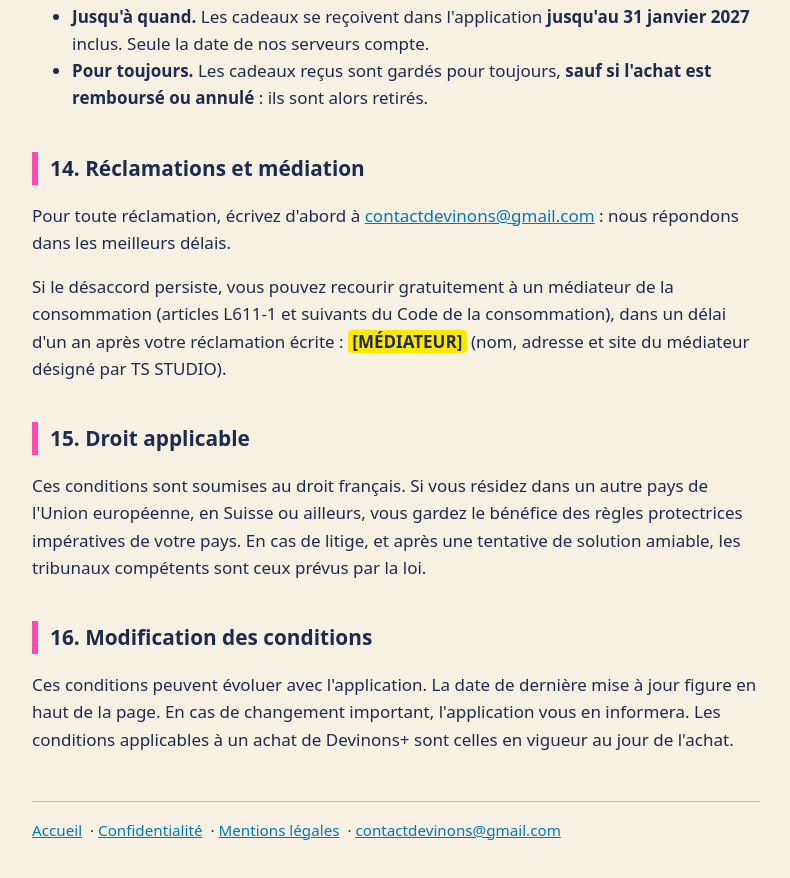
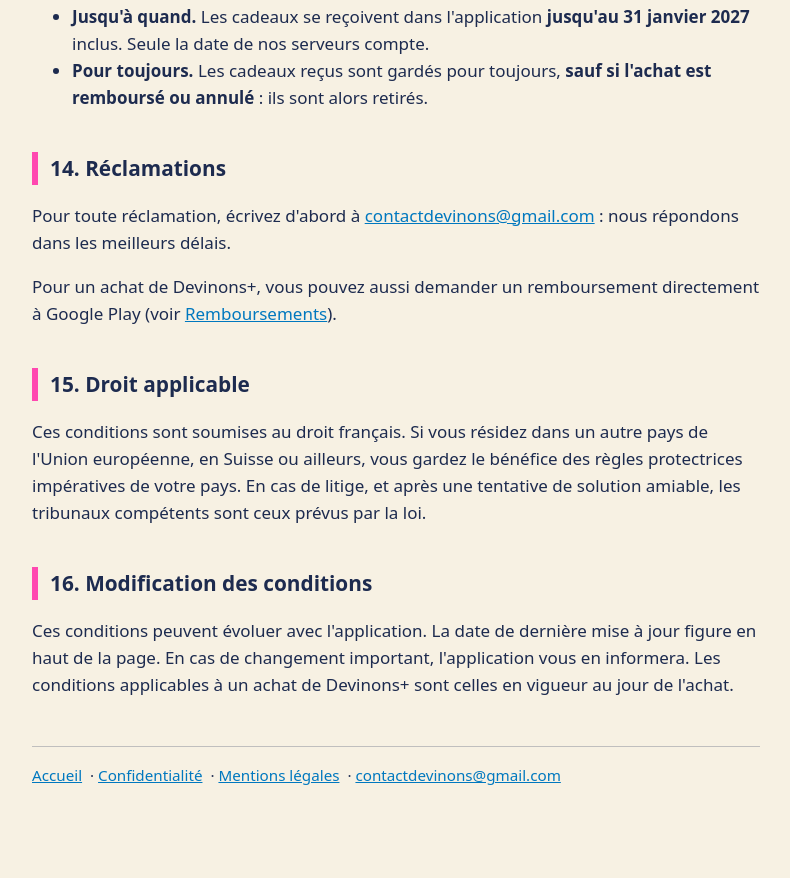
Before and after one commit to Leduniste/devinons-legal, a plain HTML site: page conditions.html in a window 1280 px wide. Shown: the part 5242-6120 px from the top of the page, without its empty margins (244-1034 px from the left). After the commit the page ends 6094 px from the top, so only its background shows below. Drawn offline with Linux system fonts and the light colour scheme.

Commit message:
Conditions : réclamations sans médiateur pour l'instant (repère retiré)

```diff
--- a/conditions.html
+++ b/conditions.html
@@ -150,10 +150,9 @@
     <li><strong>Pour toujours.</strong> Les cadeaux reçus sont gardés pour toujours, <strong>sauf si l'achat est remboursé ou annulé</strong> : ils sont alors retirés.</li>
   </ul>
 
-  <h2>14. Réclamations et médiation</h2>
+  <h2>14. Réclamations</h2>
   <p>Pour toute réclamation, écrivez d'abord à <a href="mailto:contactdevinons@gmail.com">contactdevinons@gmail.com</a> : nous répondons dans les meilleurs délais.</p>
-  <p>Si le désaccord persiste, vous pouvez recourir gratuitement à un médiateur de la consommation (articles L611-1 et suivants du Code de la consommation), dans un délai d'un an après votre réclamation écrite : <span class="repere">[MÉDIATEUR]</span> (nom, adresse et site du médiateur désigné par TS STUDIO).</p>
-
+  <p>Pour un achat de Devinons+, vous pouvez aussi demander un remboursement directement à Google Play (voir <a href="#remboursements">Remboursements</a>).</p>
   <h2>15. Droit applicable</h2>
   <p>Ces conditions sont soumises au droit français. Si vous résidez dans un autre pays de l'Union européenne, en Suisse ou ailleurs, vous gardez le bénéfice des règles protectrices impératives de votre pays. En cas de litige, et après une tentative de solution amiable, les tribunaux compétents sont ceux prévus par la loi.</p>
 
```
